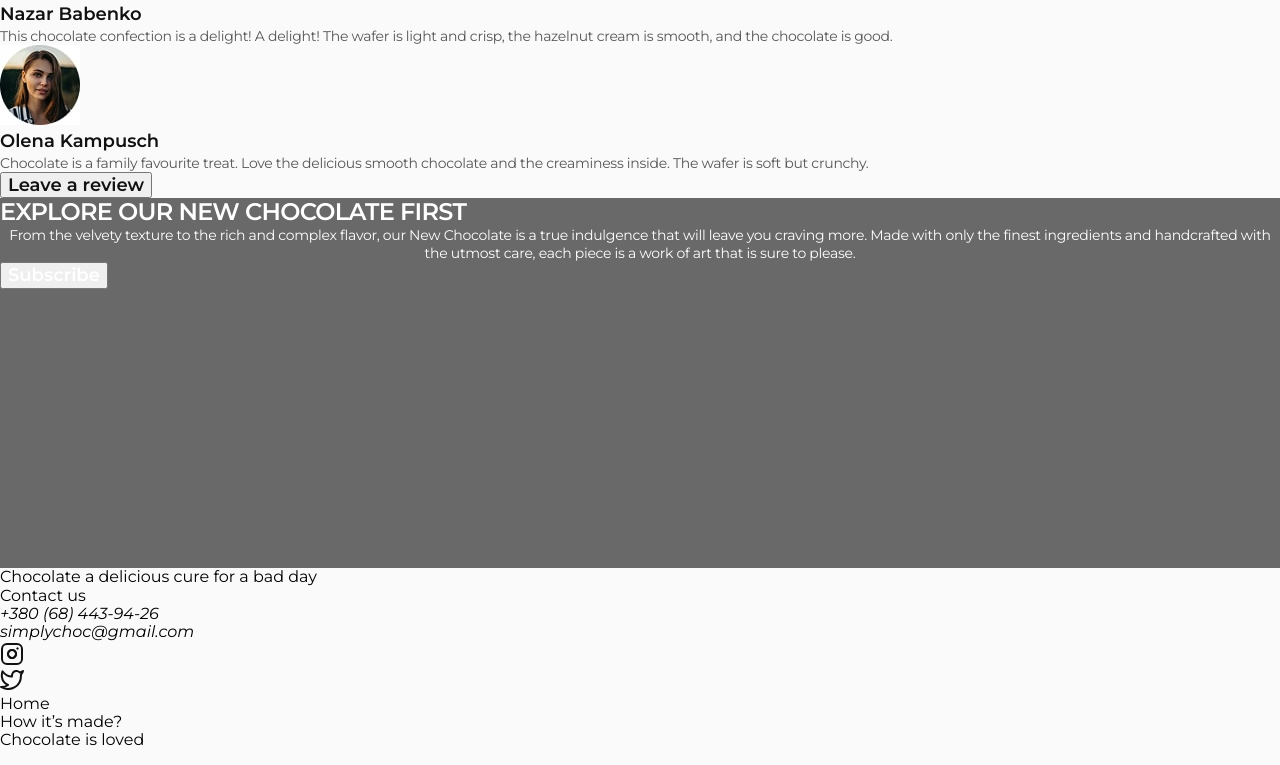
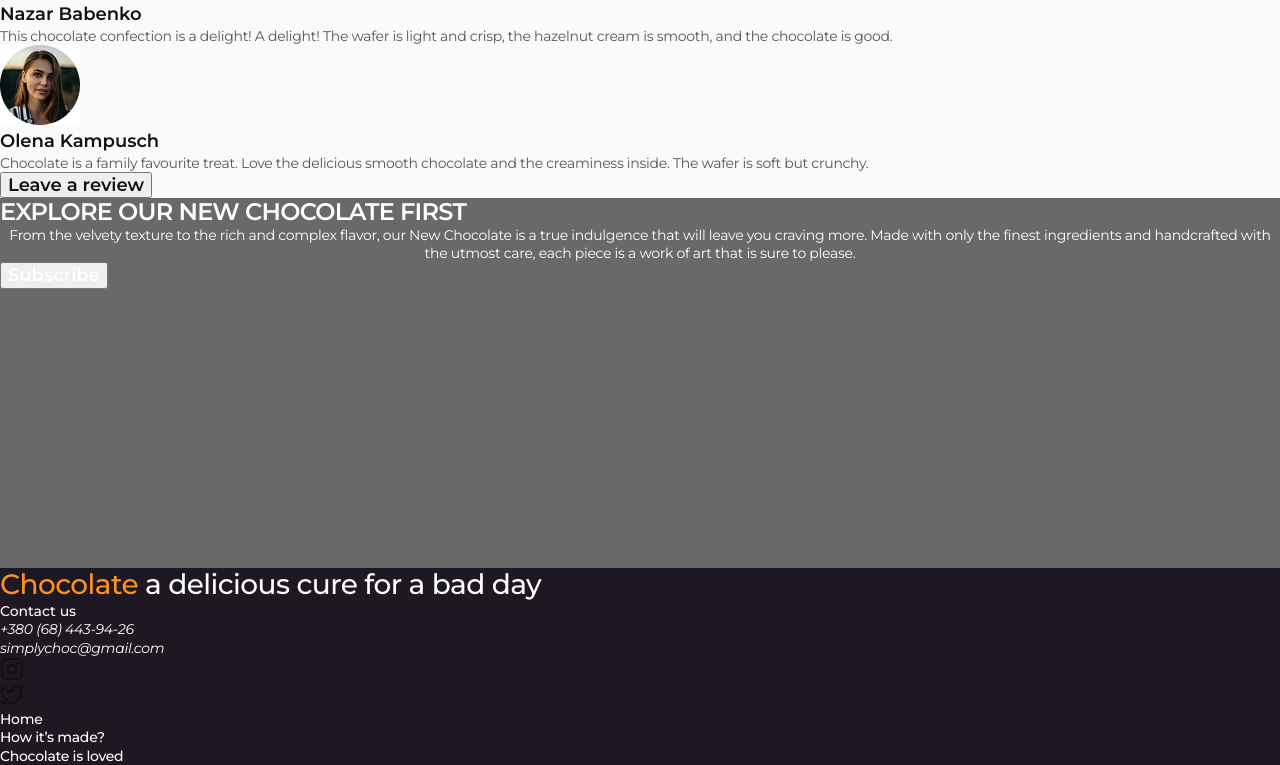
Before and after one commit to KovalNatali/SIMPLY-CHOCOLATE, a website: page index.html in a window 1280 px wide. Shown: the part 5717-6482 px from the top of the page. Drawn offline with nearby package versions, Linux system fonts and the light colour scheme; files whose address does not match are found by name.

Commit message:
footer styles

```diff
--- a/css/styles.css
+++ b/css/styles.css
@@ -311,3 +311,61 @@ a {
   font-size: 18px;
   color: #fff;
 }
+
+/* ======== footer =============== */
+.footer {
+  background-color: #1e1823;
+}
+.footer-text {
+  font-weight: 500;
+  font-size: 28px;
+  line-height: 121%;
+  letter-spacing: -0.02em;
+  color: #fff;
+}
+
+.footer-text span {
+  color: #fd9222;
+}
+
+.footer-subtitle {
+  font-weight: 500;
+  font-size: 14px;
+  line-height: 1.29;
+  /* text-align: center; */
+  color: #fff;
+}
+.footer-contacts-list {
+}
+.footer-contacts-item {
+}
+.footer-contacts-link {
+  font-weight: 400;
+  font-size: 14px;
+  line-height: 1.29;
+  letter-spacing: -0.02em;
+  /* text-align: center; */
+  color: #fff;
+}
+.footer-soc-list {
+}
+.footer-soc-item {
+}
+.footer-soc-link {
+}
+.footer-soc-icon {
+  color: #fff;
+}
+.footer-navigation {
+}
+.footer-menu-list {
+}
+.footer-menu-item {
+}
+.footer-menu-link {
+  font-weight: 500;
+  font-size: 14px;
+  line-height: 1.14;
+  letter-spacing: -0.02em;
+  color: #fff;
+}
--- a/index.html
+++ b/index.html
@@ -385,43 +385,61 @@
       </section>
     </main>
     <footer class="footer">
-      <p>Chocolate a delicious cure for a bad day</p>
-      <p>Contact us</p>
+      <p class="footer-text">
+        <span>Chocolate </span> a delicious cure for a bad day
+      </p>
+      <p class="footer-subtitle">Contact us</p>
       <address>
-        <ul>
-          <li>
-            <a href="tel:+380684439426" target="_blank">+380 (68) 443-94-26</a>
+        <ul class="footer-contacts-list">
+          <li class="footer-contacts-item">
+            <a
+              class="footer-contacts-link"
+              href="tel:+380684439426"
+              target="_blank"
+              >+380 (68) 443-94-26</a
+            >
           </li>
-          <li>
-            <a href="mailto:simplychoc@gmail.com" target="_blank"
+          <li class="footer-contacts-item">
+            <a
+              class="footer-contacts-link"
+              href="mailto:simplychoc@gmail.com"
+              target="_blank"
               >simplychoc@gmail.com</a
             >
           </li>
         </ul>
       </address>
-      <ul>
-        <li>
-          <a href="" target="_blank"
+      <ul class="footer-soc-list">
+        <li class="footer-soc-item">
+          <a class="footer-soc-link" href="" target="_blank"
             ><img
+              class="footer-soc-icon"
               src="./images/instagram.svg"
               alt="icon"
               rel="noopener noreferrer nofollow"
           /></a>
         </li>
-        <li>
-          <a href="" target="_blank"
+        <li class="footer-soc-item">
+          <a class="footer-soc-link" href="" target="_blank"
             ><img
+              class="footer-soc-icon"
               src="./images/Vector.svg"
               alt="icon"
               rel="noopener noreferrer nofollow"
           /></a>
         </li>
       </ul>
-      <nav>
-        <ul>
-          <li><a href="">Home</a></li>
-          <li><a href="">How it’s made?</a></li>
-          <li><a href="">Chocolate is loved</a></li>
+      <nav class="footer-navigation">
+        <ul class="footer-menu-list">
+          <li class="footer-menu-item">
+            <a class="footer-menu-link" href="">Home</a>
+          </li>
+          <li class="footer-menu-item">
+            <a class="footer-menu-link" href="">How it’s made?</a>
+          </li>
+          <li class="footer-menu-item">
+            <a class="footer-menu-link" href="">Chocolate is loved</a>
+          </li>
         </ul>
       </nav>
     </footer>
```
